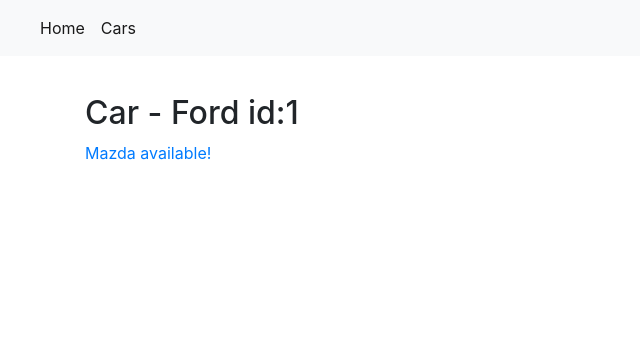
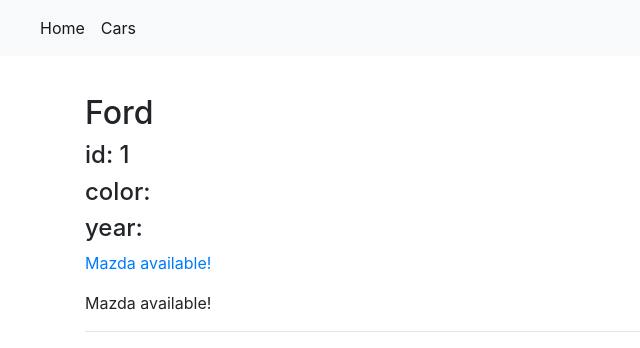
Before and after one commit to Vladlan/AngularNewsWithSearch, an Angular app: page /cars/1/Ford in a window 1280 px wide. Shown: the top 348 px of the page, without its empty margins (0-640 px from the left). Built offline with nearby package versions, Linux system fonts and the light colour scheme.

Commit message:
finished Routes mod #6 - Parameters of adress string PART #2

```diff
--- a/src/app/car-page/car-page.component.html
+++ b/src/app/car-page/car-page.component.html
@@ -1,6 +1,23 @@
 <h2>
-  Car - {{name}} id:{{id}}
+  {{name}}
 </h2>
+<h4>
+  id: {{id}}
+</h4>
+<h4>
+  color: {{color}}
+</h4>
+<h4>
+  year: {{year}}
+</h4>
 
 
-<p><a [routerLink]="['/cars', 8, 'Mazda']">Mazda available!</a></p>
+<p>
+  <a [routerLink]="['/cars', 8, 'Mazda']">Mazda available!</a>
+</p>
+<p>
+<a (click)="openBugattiPage()">Mazda available!</a>
+</p>
+
+<hr>
+<p>{{hash}}</p>
--- a/src/app/car-page/car-page.component.ts
+++ b/src/app/car-page/car-page.component.ts
@@ -1,5 +1,5 @@
 import { Component, OnInit } from '@angular/core';
-import {ActivatedRoute, Params} from '@angular/router';
+import {ActivatedRoute, Params, Router} from '@angular/router';
 
 @Component({
   selector: 'app-car-page',
@@ -10,12 +10,20 @@
 
   id: number;
   name: string;
+  color: string;
+  year: number;
+  hash: string;
 
-  constructor(private route: ActivatedRoute) { }
+  constructor(private router: Router, private route: ActivatedRoute) { }
 
   ngOnInit() {
     this.id = +this.route.snapshot.params['id'];
     this.name = this.route.snapshot.params['name'];
+
+    this.color = this.route.snapshot.queryParams['color'];
+    this.year = this.route.snapshot.queryParams['year'];
+    this.hash = this.route.snapshot.fragment;
+
     console.log(this.route.snapshot);
 
     this.route.params.subscribe((params: Params) => {
@@ -23,6 +31,21 @@
       this.id = +params['id'];
       this.name = params['name'];
     });
+
+    this.route.queryParams.subscribe((params: Params) => {
+      this.color = params['color'];
+      this.year = params['year'];
+    });
+  }
+
+  openBugattiPage() {
+    this.router.navigate(['./cars', 11, 'Bugatti'], {
+      queryParams: {
+        color: 'silver',
+        year: 2017
+      },
+      fragment: 'pic'
+    });
   }
 
 }
--- a/src/app/cars-page/cars-page.component.html
+++ b/src/app/cars-page/cars-page.component.html
@@ -3,7 +3,9 @@
 
 <ul class="list-group">
   <li class="list-group-item" *ngFor="let car of cars">
-    <a [routerLink]="['/cars' , car.id, car.name]">
+    <a [routerLink]="['/cars' , car.id, car.name]"
+    [queryParams]="{year: car.year, color: car.color}"
+    [fragment]="'pic'">
       {{car.name}}
     </a>
   </li>
--- a/src/app/cars.service.ts
+++ b/src/app/cars.service.ts
@@ -5,15 +5,21 @@
   cars = [
     {
       name: 'Ford',
-      id: 1
+      id: 1,
+      year: 2011,
+      color: 'black'
     },
     {
       name: 'Audi',
-      id: 2
+      id: 2,
+      year: 2013,
+      color: 'red'
     },
     {
       name: 'Bentley',
-      id: 3
+      id: 3,
+      year: 2012,
+      color: 'green'
     }
   ];
 }
```
